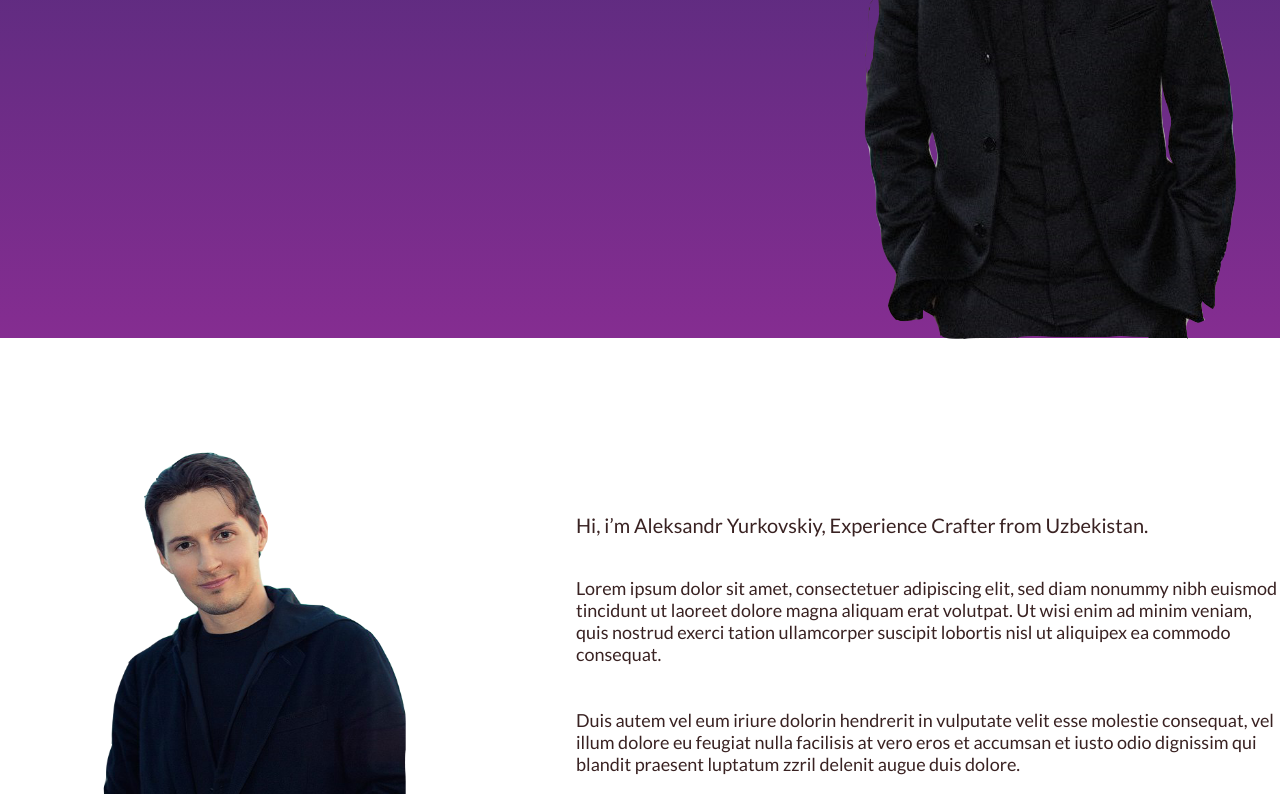
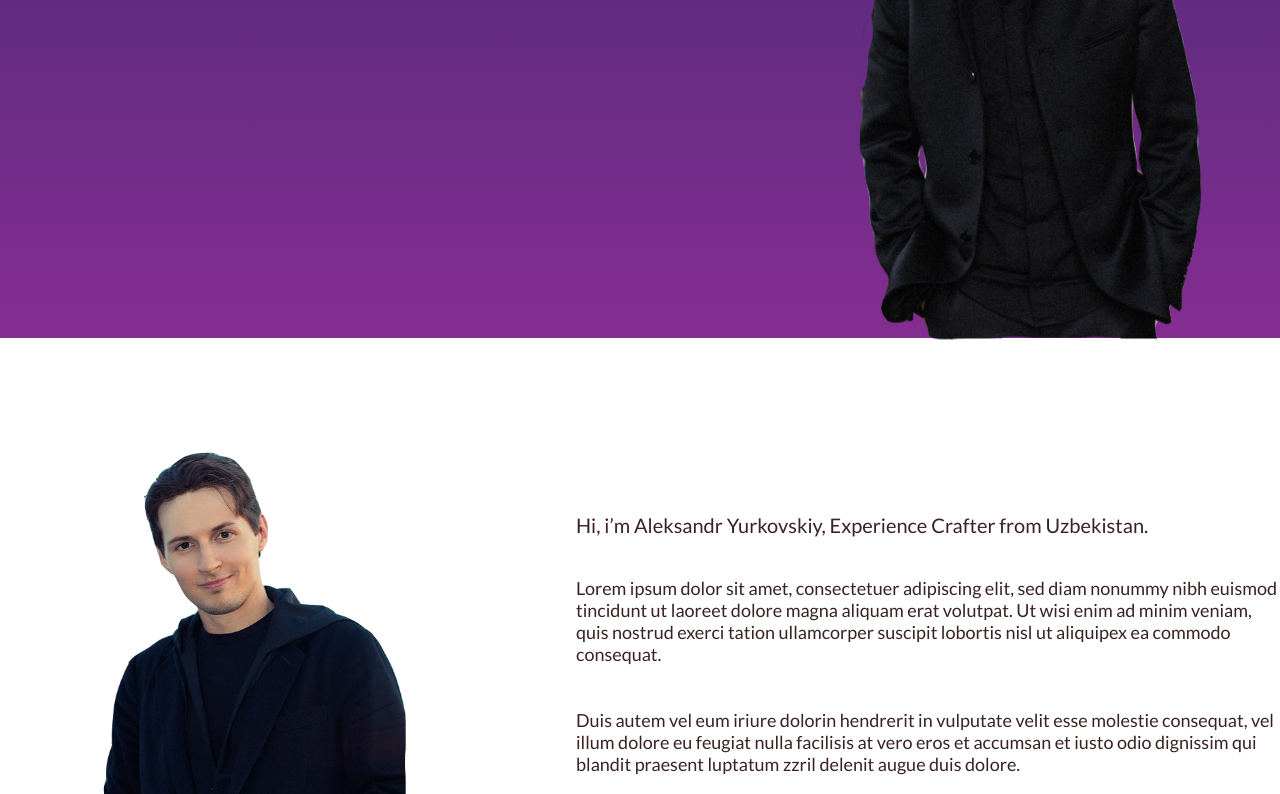
Before and after one commit to godsigner/godsigner, a plain HTML site: page index.html in a window 1280 px wide. Shown: the part 462-1256 px from the top of the page. Drawn offline with Linux system fonts and the light colour scheme; files whose address does not match are found by name.

Commit message:
godlike2

```diff
--- a/css/style.css
+++ b/css/style.css
@@ -85,8 +85,14 @@ body
     margin-top: 88px;
     height: 800px;
     background-size: cover;
-    background-image: url(file:///E:/god%20portfolop/img/header.png);
     margin-left: 800px;
+  }
+
+  #photo_head
+  {
+    width: 460px;
+    height: 750px;
+    margin-top: 45px;
   }
 /*HEADER END*/
 
--- a/index.html
+++ b/index.html
@@ -13,7 +13,7 @@
             <div class="menu">
             <div class='block_on_menu'><b>GODSIGNER</b></div><div class="block_menu"></div>
             </div>
-              <div class="photo_header"></div>
+              <div class="photo_header"><img id="photo_head" src="img/header.png" alt=""></div>
             <div class="block_name_us">
 
             <div class="name_us">
```
